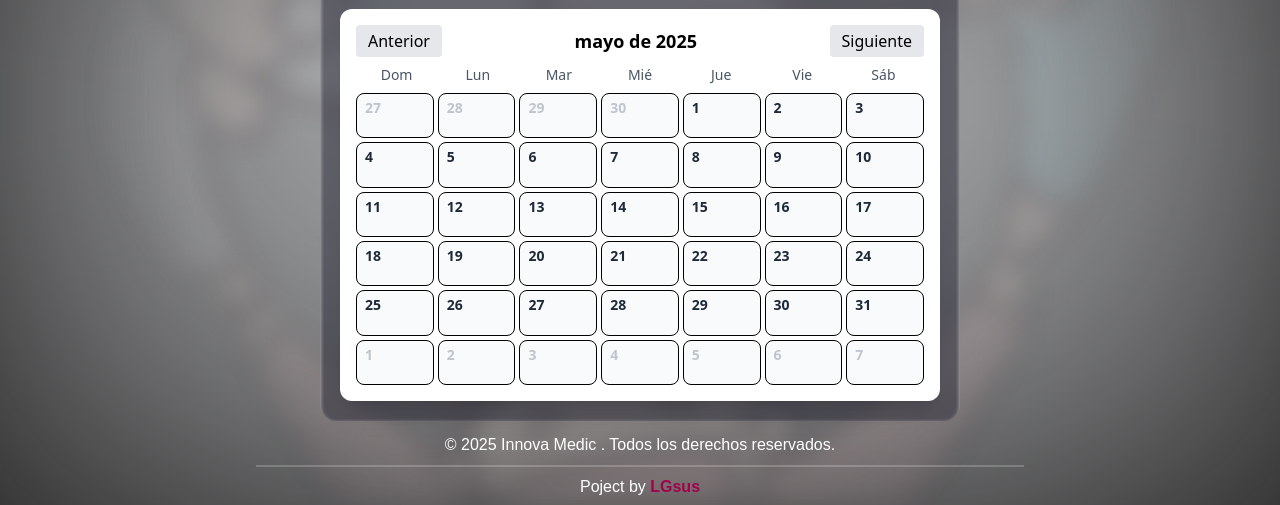
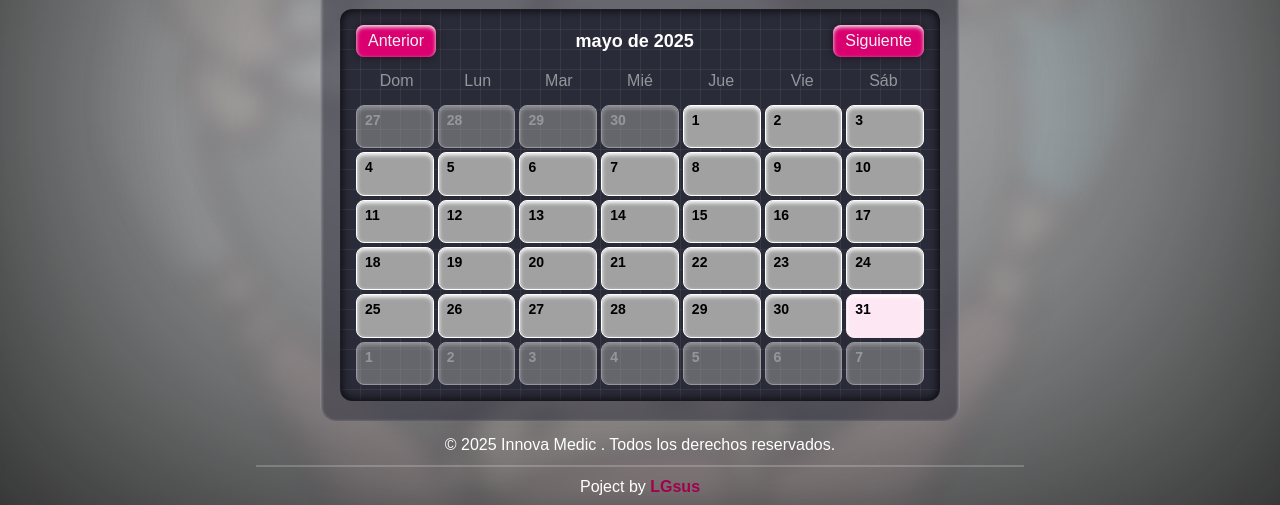
Before and after one commit to LGsus113/Innova-Medic, an Astro site: page / in a window 1280 px wide. Shown: the part 295-800 px from the top of the page. Built offline with nearby package versions, Linux system fonts and the light colour scheme; Astro itself is replaced by a stand-in of ours.

Commit message:
update calendar

```diff
--- a/astro.config.mjs
+++ b/astro.config.mjs
@@ -13,6 +13,7 @@ export default defineConfig({
   vite: {
     plugins: [tailwindcss()],
     esbuild: {
+      jsx: "automatic",
       jsxInject: `import { h } from 'preact'`,
     },
     resolve: {
--- a/src/components/home/elements-JSX/Agenda.tsx
+++ b/src/components/home/elements-JSX/Agenda.tsx
@@ -1,9 +1,5 @@
 import { useState } from "preact/hooks";
-
-type DiaCalendario = {
-  numero: number;
-  mes: "anterior" | "actual" | "siguiente";
-};
+import type { DiaCalendario } from "@utils/type-props";
 
 const obtenerDiaDelMes = (año: number, mes: number) => {
   const dias: DiaCalendario[][] = [];
@@ -81,26 +77,26 @@ export default function Agenda() {
   ];
 
   return (
-    <div className="p-4 rounded-xl shadow-xl bg-white text-center size-full flex flex-col">
-      <div className="w-full h-auto flex justify-between items-center mb-2">
+    <div className="p-4 rounded-xl bg-dark bg-[linear-gradient(to_right,#f0f0f011_1px,transparent_1px),linear-gradient(to_bottom,#f0f0f011_1px,transparent_1px)] bg-[size:20px_20px] text-center size-full flex flex-col gap-3 font-signika shadow-[inset_0_0_8px_2px_rgba(0,0,0,0.75)]">
+      <div className="w-full h-auto flex justify-between items-center">
         <button
           onClick={retrocederMes}
-          className="bg-gray-200 px-3 py-1 rounded hover:bg-gray-300"
+          className="bg-pink-600 shadow-inner shadow-white px-3 py-1 rounded-lg button-citas"
         >
           Anterior
         </button>
-        <span className="text-lg font-semibold">
+        <span className="text-lg font-semibold text-white">
           {meses[mes]} de {año}
         </span>
         <button
           onClick={avanzarMes}
-          className="bg-gray-200 px-3 py-1 rounded hover:bg-gray-300"
+          className="bg-pink-600 shadow-inner shadow-white px-3 py-1 rounded-lg button-citas"
         >
           Siguiente
         </button>
       </div>
 
-      <div className="w-full h-auto grid grid-cols-7 text-sm font-medium text-gray-600 mb-2">
+      <div className="w-full h-auto grid grid-cols-7 text-md text-white/50">
         {["Dom", "Lun", "Mar", "Mié", "Jue", "Vie", "Sáb"].map((d) => (
           <div key={d} className="text-center">
             {d}
@@ -110,22 +106,37 @@ export default function Agenda() {
 
       <div className="basis-0 grow grid grid-cols-7 gap-1 text-sm justify-center items-center">
         {semanas.map((semana, i) =>
-          semana.map((dia, j) => (
+          semana.map((dia, j) => {
+            const esHoy =
+              dia.numero === hoy.getDate() &&
+              mes === hoy.getMonth() &&
+              año === hoy.getFullYear() &&
+              dia.mes === "actual";
+
+            return (
               <div
                 key={`${i}-${j}`}
-              className="h-full border rounded-lg flex items-start justify-start px-2 py-1 bg-gray-50"
+                className={`
+                  h-full rounded-lg flex items-start justify-start px-2 py-1 border
+                  ${dia.mes === "actual" ? "opacity-100" : "opacity-50"}
+                  ${
+                    esHoy
+                      ? "bg-pink-100 border-pink-100"
+                      : "bg-neutral-400 border-white"
+                  }
+                  shadow-inner shadow-white hover:brightness-110
+                `}
               >
                 <span
                   className={`font-bold ${
-                  dia.mes === "actual"
-                    ? "text-gray-800"
-                    : "text-gray-400 opacity-60"
+                    dia.mes === "actual" ? "text-black" : "text-white"
                   }`}
                 >
                   {dia.numero}
                 </span>
               </div>
-          ))
+            );
+          })
         )}
       </div>
     </div>
--- a/src/components/home/elements-JSX/Cita-Modal.tsx
+++ b/src/components/home/elements-JSX/Cita-Modal.tsx
@@ -1,6 +1,11 @@
 import { useRef, useState, useEffect } from "preact/hooks";
+import type { ParrafoInfoProps, Cita, CitaModalProps } from "@utils/type-props";
 
-function ParrafoInfo({ title, description, classNames = "" }) {
+function ParrafoInfo({
+  title = "",
+  description = "",
+  classNames = "",
+}: ParrafoInfoProps) {
   const finalColor = classNames || "text-white/90";
 
   return (
@@ -14,7 +19,7 @@ function ParrafoInfo({ title, description, classNames = "" }) {
   );
 }
 
-function getEstadoColor(estado) {
+function getEstadoColor(estado: string) {
   switch (estado) {
     case "Pendiente":
       return "text-yellow-500";
@@ -29,9 +34,9 @@ function getEstadoColor(estado) {
   }
 }
 
-export default function CitaModal({ citas }) {
-  const dialogRef = useRef(null);
-  const [citaSeleccionada, setCitaSeleccionada] = useState(null);
+export default function CitaModal({ citas }: CitaModalProps) {
+  const dialogRef = useRef<HTMLDialogElement>(null);
+  const [citaSeleccionada, setCitaSeleccionada] = useState<Cita | null>(null);
 
   const stylep = "w-full flex [&>p]:basis-full [&>p]:flex-wrap";
 
@@ -49,7 +54,7 @@ export default function CitaModal({ citas }) {
     }
   }, [citaSeleccionada]);
 
-  const openModal = (cita) => {
+  const openModal = (cita: Cita) => {
     setCitaSeleccionada(cita);
   };
 
@@ -70,7 +75,9 @@ export default function CitaModal({ citas }) {
               onClick={() => openModal(cita)}
             >
               <div className="flex flex-col basis-0 grow-1">
-                <h1 className="text-2xl font-signika font-bold text-pink-600">{title}</h1>
+                <h1 className="text-2xl font-signika font-bold text-pink-600">
+                  {title}
+                </h1>
                 <p className="text-xl text-dark/60">Paciente: {paciente}</p>
               </div>
               <div class="flex flex-col basis-0 grow-1 items-end">
--- a/src/components/home/elements-JSX/Recetas.tsx
+++ b/src/components/home/elements-JSX/Recetas.tsx
@@ -1,3 +1,3 @@
 export default function Recetas() {
-  return <h1>Hola mundo 2</h1>
+  return <h1 className="text-2xl text-white">Hola mundo 2</h1>
 }
--- a/src/utils/type-props.ts
+++ b/src/utils/type-props.ts
@@ -46,3 +46,30 @@ export interface ZIndex {
   superposition?: ZIndexTailwind;
   positionContener?: PositionTailwind;
 }
+
+export interface Cita {
+  title: string;
+  paciente: string;
+  fecha: string;
+  hora: string;
+  duracion: string;
+  medico: string;
+  estado: "Pendiente" | "Confirmada" | "Cancelada" | "Finalizada" | string;
+  notas: string;
+  diagnostico: string;
+}
+
+export interface ParrafoInfoProps {
+  title?: string;
+  description?: string;
+  classNames?: string;
+}
+
+export interface CitaModalProps {
+  citas: Cita[];
+}
+
+export interface DiaCalendario {
+  numero: number;
+  mes: "anterior" | "actual" | "siguiente";
+}
```
Lines whose indentation alone changed are shown as unchanged.
